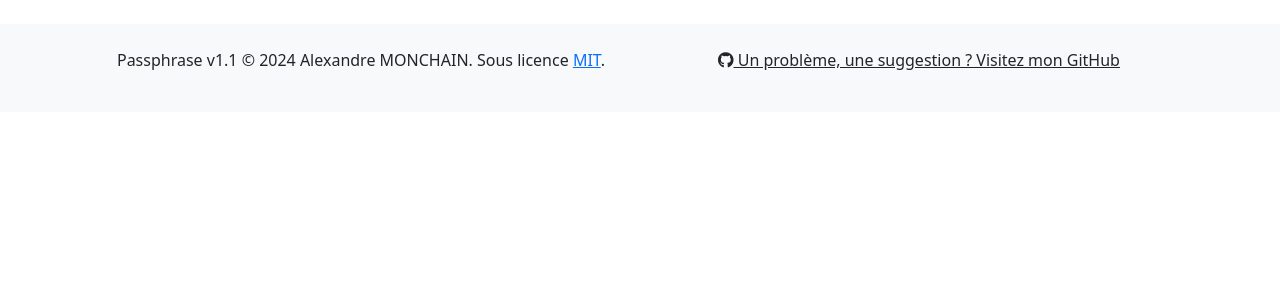
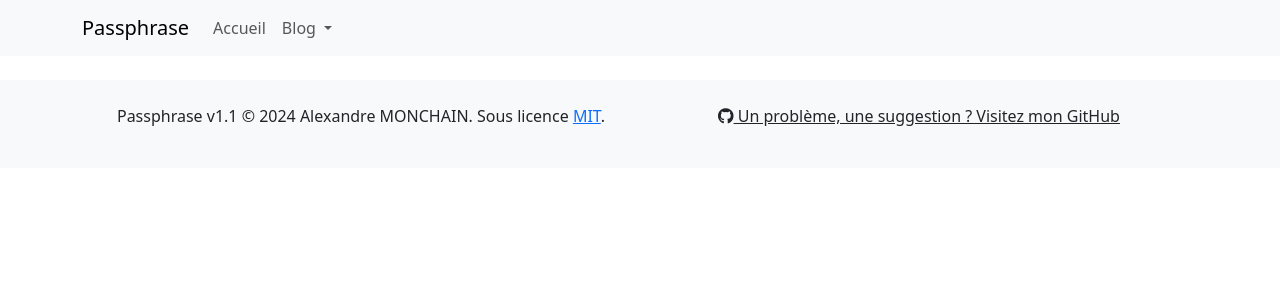
Before and after one commit to AlexandreMonchain/Passphrase, a Symfony app: template templates/base.html.twig in a window 1280 px wide. Shown: the top 300 px of the page. Run offline with Twig, Linux system fonts and the light colour scheme; the template is opened without the code that fills it, so the values that code supplies are empty; some libraries are stand-ins or nearby versions.

Commit message:
Ajout Navbar

```diff
--- a/templates/base.html.twig
+++ b/templates/base.html.twig
@@ -36,6 +36,36 @@
         <link defer rel="stylesheet" href="{{ asset('assets/app.css') }}">
     </head>
     <body>
+        <!-- Navbar -->
+        <nav class="navbar navbar-expand-lg navbar-light bg-light">
+            <div class="container">
+                <a class="navbar-brand" href="{{ path('app_home') }}">Passphrase</a>
+                <button class="navbar-toggler" type="button" data-toggle="collapse" data-target="#navbarNav" aria-controls="navbarNav" aria-expanded="false" aria-label="Toggle navigation">
+                    <span class="navbar-toggler-icon"></span>
+                </button>
+                <div class="collapse navbar-collapse" id="navbarNav">
+                    <ul class="navbar-nav mr-auto">
+                        <li class="nav-item">
+                            <a class="nav-link" href="{{ path('app_home') }}">Accueil</a>
+                        </li>
+                        <!-- Menu déroulant pour le Blog -->
+                        <li class="nav-item dropdown">
+                            <a class="nav-link dropdown-toggle" href="#" id="navbarDropdownBlog" role="button" data-toggle="dropdown" aria-haspopup="true" aria-expanded="false">
+                                Blog
+                            </a>
+                            <div class="dropdown-menu" aria-labelledby="navbarDropdownBlog">
+                                <!-- Liens vers les articles -->
+                                <a class="dropdown-item" href="{{ path('blog_show', { 'slug': 'test' }) }}">Article : Test</a>
+                                <!-- Ajoute ici d'autres articles si nécessaire -->
+                            </div>
+                        </li>
+                    </ul>
+                </div>
+            </div>
+        </nav>
+
+
+        <!-- Contenu principal -->
         {% block body %}{% endblock %}
     </body>
     <footer class="bg-light text-center text-lg-start mt-4">
@@ -56,12 +86,9 @@
             </div>
         </div>
         <link defer rel="stylesheet" href="https://cdnjs.cloudflare.com/ajax/libs/font-awesome/5.15.4/css/all.min.css">
-        <script defer src={{ asset('assets/bootstrap.bundle.min.js') }}></script>
         <script defer src={{ asset('assets/jquery-3.6.0.min.js') }}></script>
         <script defer src={{ asset('assets/app.js') }}></script>
+        <script defer src={{ asset('assets/bootstrap.min.js') }}></script>
         {% block script %}{% endblock %}
     </footer>
-
-
-
 </html>
```
